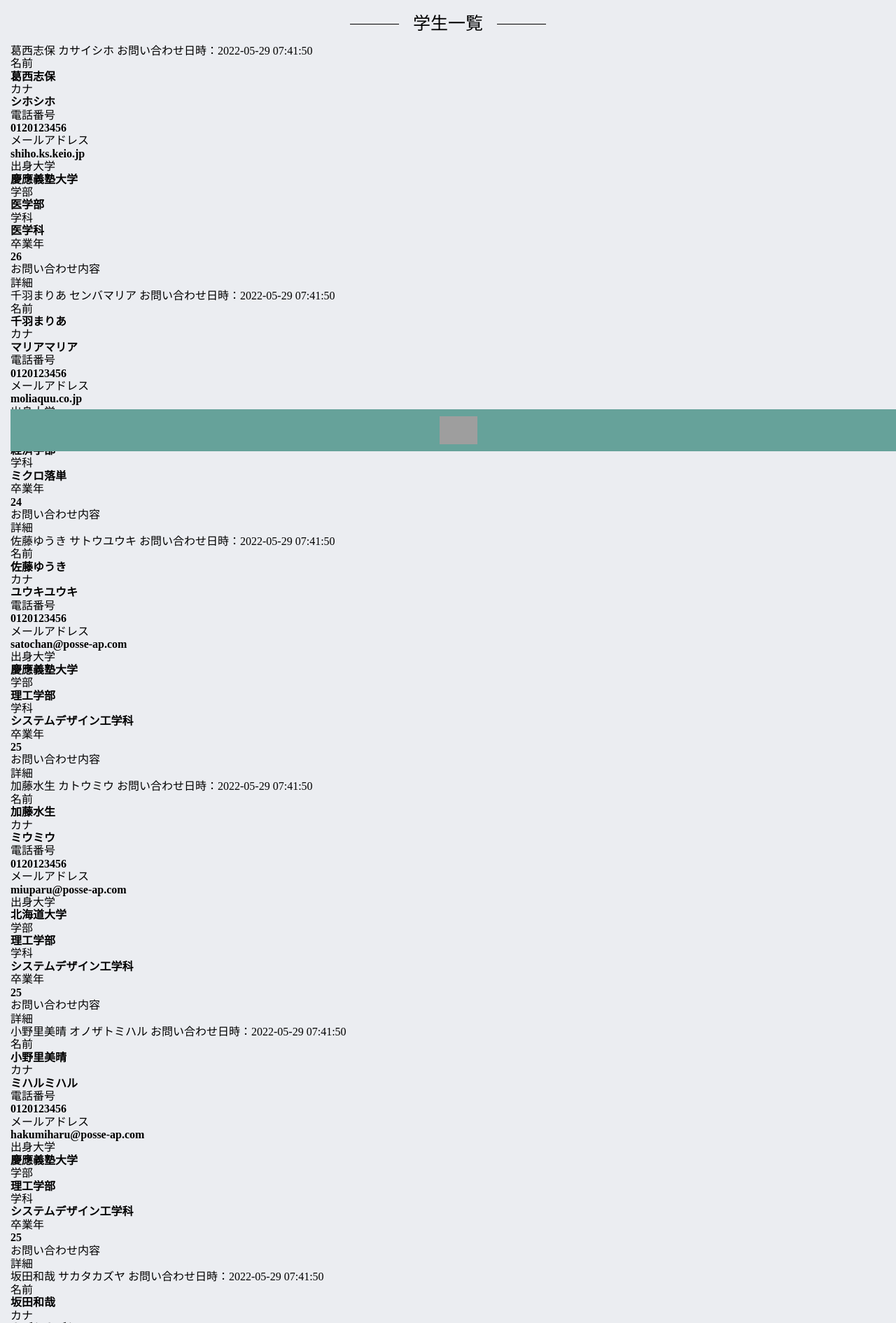
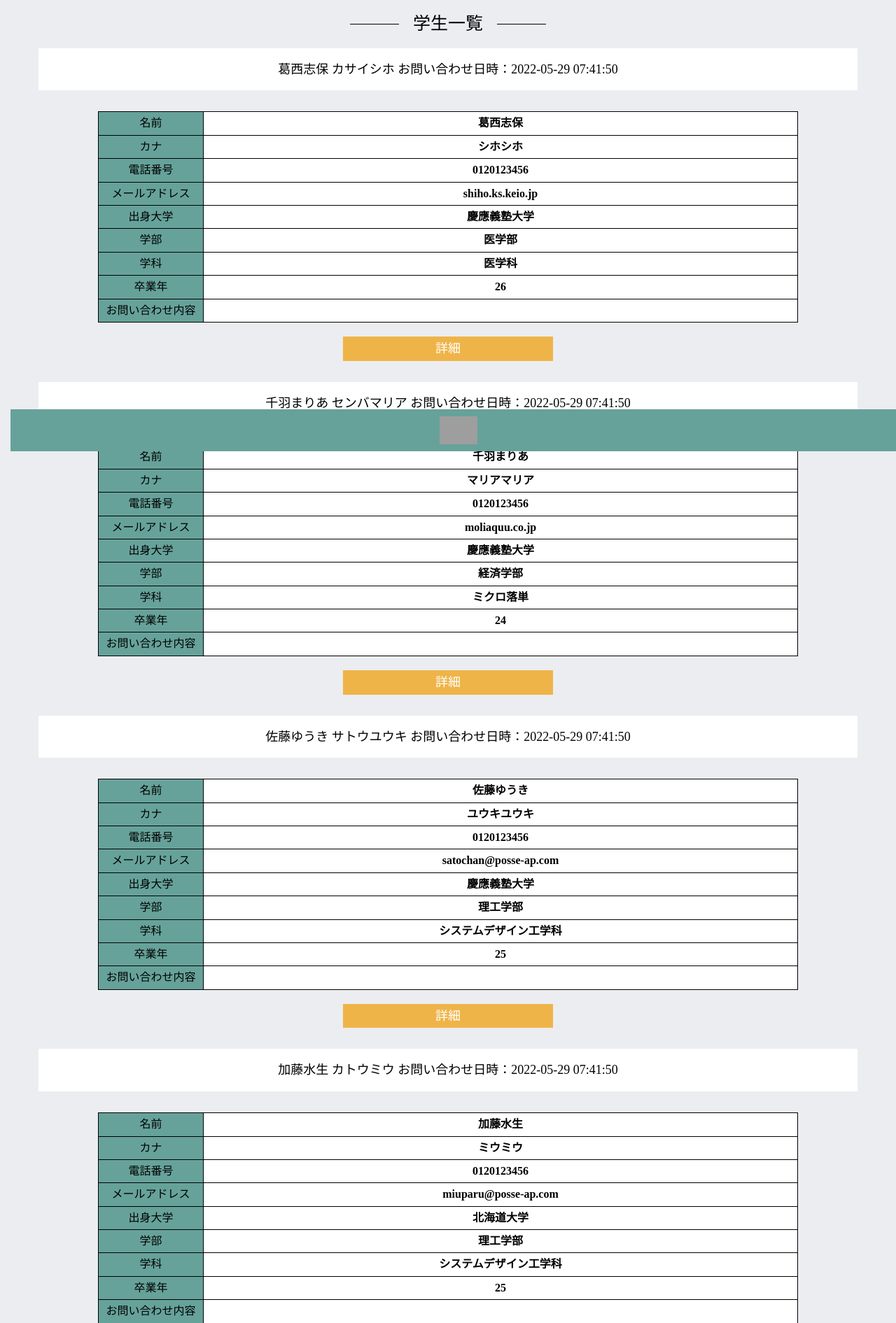
Before and after one commit to posse-ap/-teamdev-2022-posse1-team2B-, a PHP site: page /admin/agency/students.php in a window 1280 px wide. Shown: the part 155-2046 px from the top of the page at 70% size. Run offline with PHP 8.4, Linux system fonts and the light colour scheme; a user stored in the database is signed in; data comes from the database, SQL or seed files in the repository; grey boxes are pictures that could not be loaded.

Commit message:
css complete

```diff
--- a/src/admin/agency/students.php
+++ b/src/admin/agency/students.php
@@ -104,13 +104,14 @@ $stmt = $db->prepare('select * from intermediate left join students on intermedi
     <section>
       <h2 class="pagetitle">学生一覧</h2>
       <?php foreach ($matched_students as $matched_student) : ?>
-      <div>
+      <div class="studentbox">
         <span><?php echo $matched_student['student_last_name'] . $matched_student['student_first_name']; ?></span>
         <span><?php echo $matched_student['student_last_name_kana'] . $matched_student['student_first_name_kana']; ?></span>
         <span>お問い合わせ日時：<?= $matched_student['updated_at'] ?></span>
       </div>
     </section>
-    <section>
+    <section class="tableouter">
+      <div class="table">
         <dd>名前</dd><dt><?= $matched_student['student_last_name'] . $matched_student['student_first_name'];?></dt>
         <dd>カナ</dd><dt><?= $matched_student['student_first_name_kana'] . $matched_student['student_first_name_kana']; ?></dt>
         <dd>電話番号</dd><dt><?= $matched_student['tel_number'] ?></dt>
@@ -120,6 +121,7 @@ $stmt = $db->prepare('select * from intermediate left join students on intermedi
         <dd>学科</dd><dt><?= $matched_student['college_department'] ?></dt>
         <dd>卒業年</dd><dt><?= $matched_student['graduation_year'] ?></dt>
         <dd>お問い合わせ内容</dd><dt></dt>
+      </div>
       <form action="" method="POST">
           <input type="hidden" name="name" value="<?php echo $matched_student['student_last_name']; ?>">
           <input type="hidden" name="name" value="<?php echo $matched_student['student_first_name']; ?>">
@@ -131,11 +133,11 @@ $stmt = $db->prepare('select * from intermediate left join students on intermedi
           <input type="hidden" name="undergraduate" value="<?php echo $matched_student["undergraduate"]; ?>">
           <input type="hidden" name="college_department" value="<?php echo $matched_student["college_department"]; ?>">
           <input type="hidden" name="graduation_year" value="<?php echo $matched_student["graduation_year"]; ?>">
-        <input type='submit' name='report' value='詳細'>
+        <input type='submit' name='report' value='詳細' class="submitbtn">
       </form>
     </section>
   <?php endforeach; ?>
-  <a href='./index.php'>戻る</a>
+  <a href='./index.php' class="returnbtn">戻る</a>
   <?php endif;
   include (dirname(__FILE__) . "/agency_footer.php");
   ?>
--- a/src/css/index.css
+++ b/src/css/index.css
@@ -168,6 +168,7 @@ footer img {
 }
 .submitbtn {/*修正申し込む*/
   width: 300px;
+  margin-top: 20px;
 }
 .keepbtn {
   margin-bottom: 20px;
@@ -420,6 +421,15 @@ input[type="file"] {
 }
 .iconimage[type="file"] {
   display: none;
+}
+
+/*AGENCY/STUDENTS*/
+.studentbox {
+  background-color: white;
+  padding: 20px 25px 20px 25px;
+  margin: 20px 40px;
+  font-size: 18px;
+  text-align: center;
 }
 
 /*BOOZER/CREATECONTENTS*/
```
Lines whose indentation alone changed are shown as unchanged.
